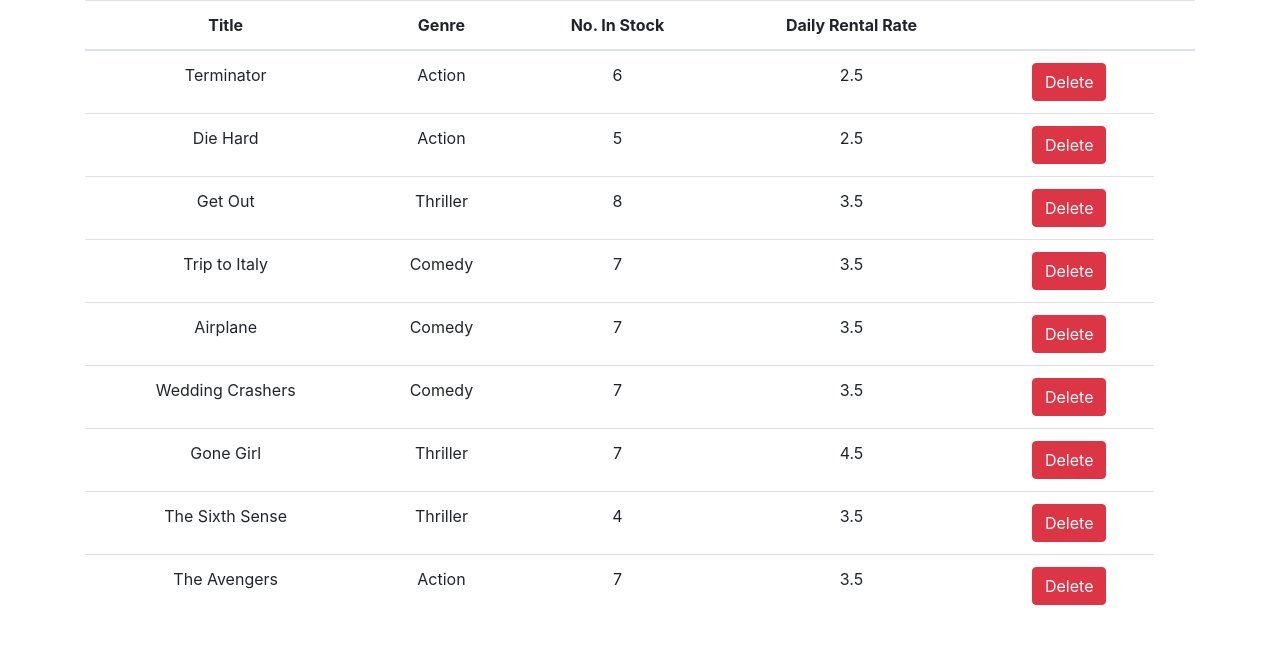
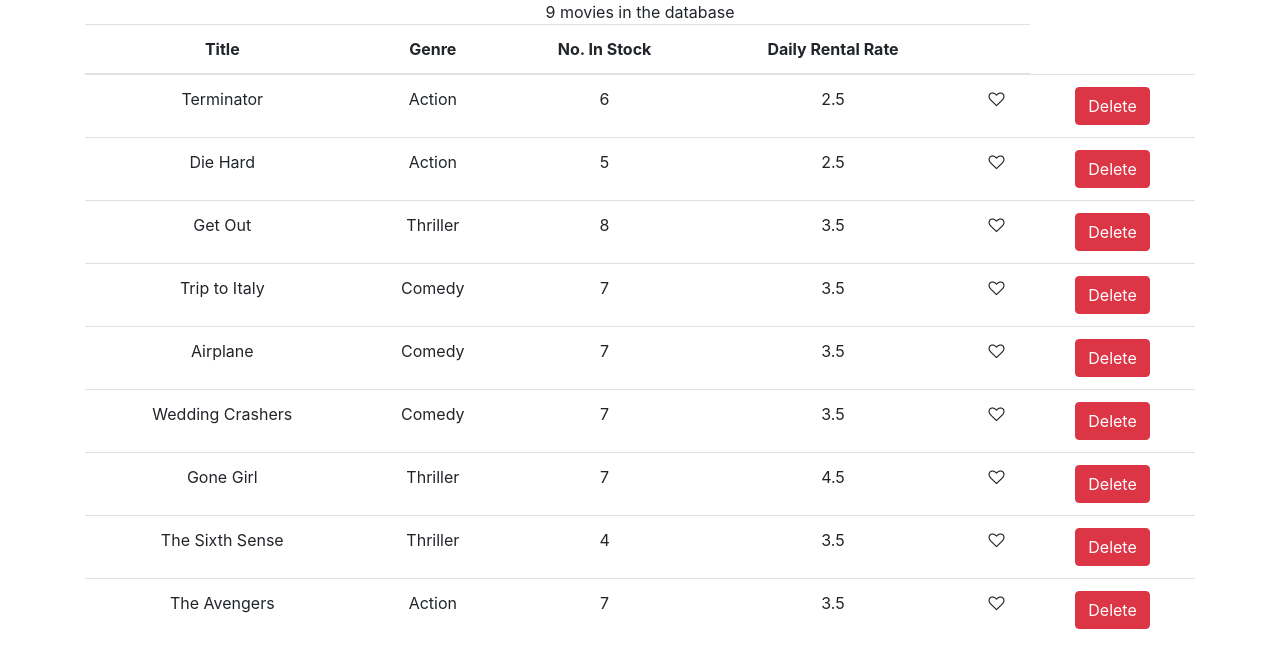
Before and after one commit to ajinkyatankhiwale/vidly, a React (Create React App) app: page / in a window 1280 px wide. Shown: the top 668 px of the page. Built offline with nearby package versions, Linux system fonts and the light colour scheme.

Commit message:
Like component

```diff
--- /dev/null
+++ b/src/components/common/like.jsx
@@ -0,0 +1,14 @@
+import React from "react";
+import "font-awesome/css/font-awesome.css";
+
+const Like = props => {
+  return (
+    <i
+      onClick={props.clickLike}
+      className="fa fa-heart-o"
+      style={{ cursor: "pointer" }}
+    />
+  );
+};
+
+export default Like;
--- a/src/components/movies.jsx
+++ b/src/components/movies.jsx
@@ -3,23 +3,22 @@ import React, { Component } from "react";
 import { getMovies } from "../services/fakeMovieService";
 import "bootstrap/dist/css/bootstrap.css";
 import "font-awesome/css/font-awesome.css";
+import Like from "../components/common/like";
 
 class Movies extends Component {
   state = {
     movies: getMovies(),
-    tableHeaders: [
-      "Title",
-      "Genre",
-      "No. In Stock",
-      "Daily Rental Rate",
-      " ",
-      " "
-    ]
+    tableHeaders: ["Title", "Genre", "No. In Stock", "Daily Rental Rate", " "]
   };
 
   handleDeleteMovie = movie => {
     const movies = this.state.movies.filter(m => m._id !== movie._id);
     this.setState({ movies: movies });
+  };
+
+  handleClickLike = movie => {
+    console.log("Click Event Fired");
+    console.log(movie);
   };
 
   render() {
@@ -42,6 +41,9 @@ class Movies extends Component {
             <td>{movie.numberInStock}</td>
             <td>{movie.dailyRentalRate}</td>
             <td>
+              <Like clickLike={() => this.handleClickLike(movie)} />
+            </td>
+            <td>
               <button
                 onClick={() => this.handleDeleteMovie(movie)}
                 className="btn btn-danger"
@@ -56,6 +58,11 @@ class Movies extends Component {
 
     return (
       <React.Fragment>
+        <span>
+          {this.state.movies.length === 0
+            ? "No movies in the database"
+            : this.state.movies.length + " movies in the database"}
+        </span>
         <table className="table table-hover">
           {getHeader}
           {getBody}
```
